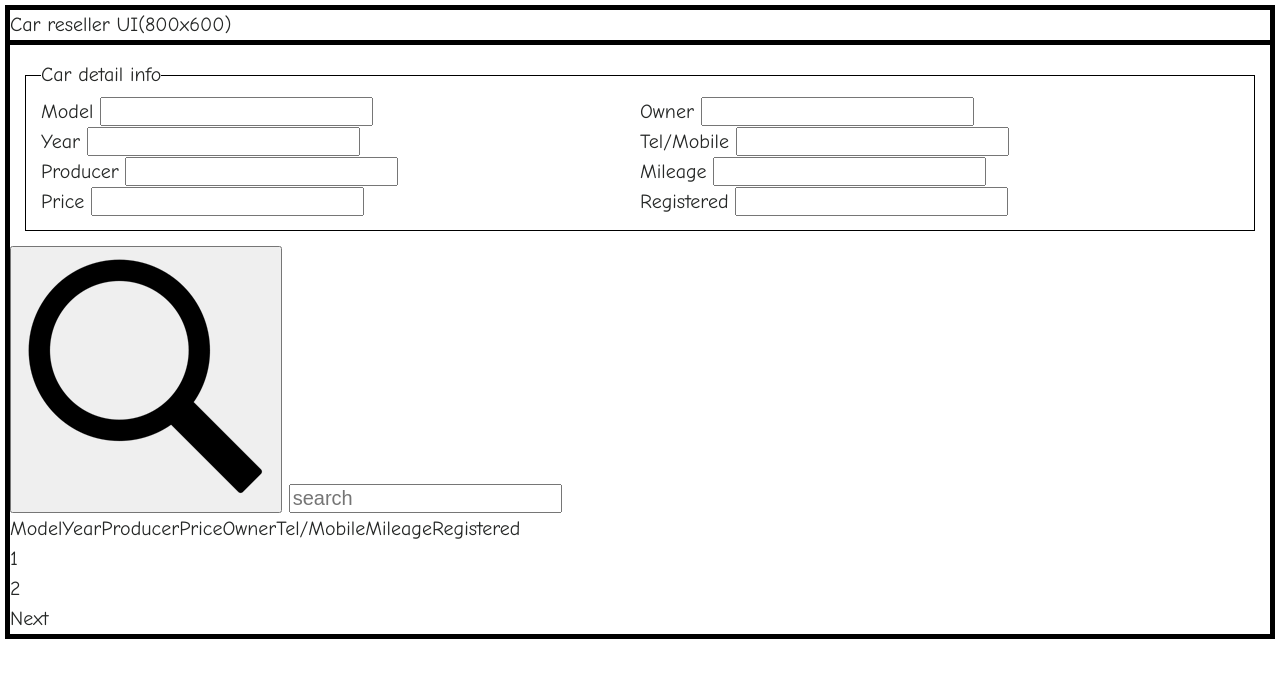
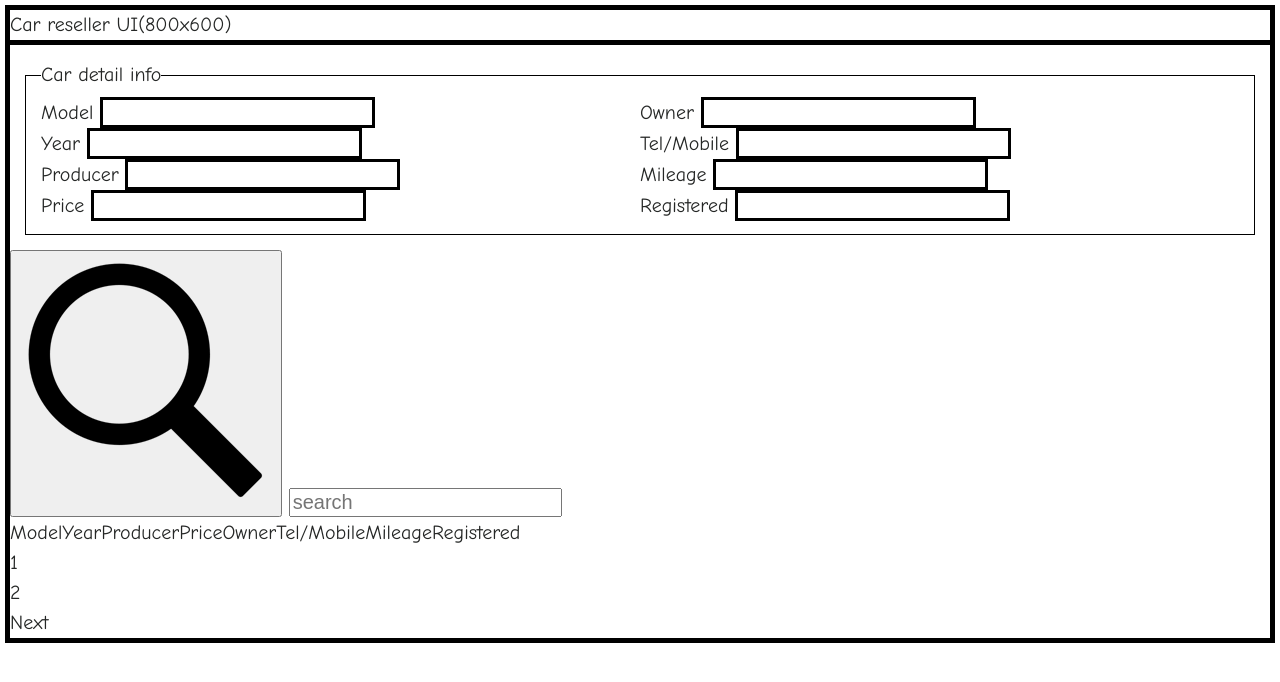
Before and after one commit to imagineLife/takehome, a website: page public/index.html in a window 1280 px wide. Drawn offline with nearby package versions, Linux system fonts and the light colour scheme; no server answers.

Commit message:
Adds border class to page wrapper.

```diff
--- a/public/index.css
+++ b/public/index.css
@@ -458,7 +458,7 @@ body {
 }
 
 
-.wrapper{
+.border{
 	border:5px solid black;
 }
 
@@ -475,6 +475,10 @@ body {
 	margin:15px;
 }
 
+#carInfo input {
+	border:3px solid black;
+}
+
 .formColumn{
 	text-align: left;
 	width: 50%;
--- a/public/index.html
+++ b/public/index.html
@@ -7,7 +7,7 @@
     <title>TakeHome Project</title>
   </head>
   <body>
-  	<div id="wrapper" class="wrapper">
+  	<div id="wrapper" class="wrapper border">
   		<div id="titleBar" class="titleBar">
   			Car reseller UI(800x600)
   		</div>
```
